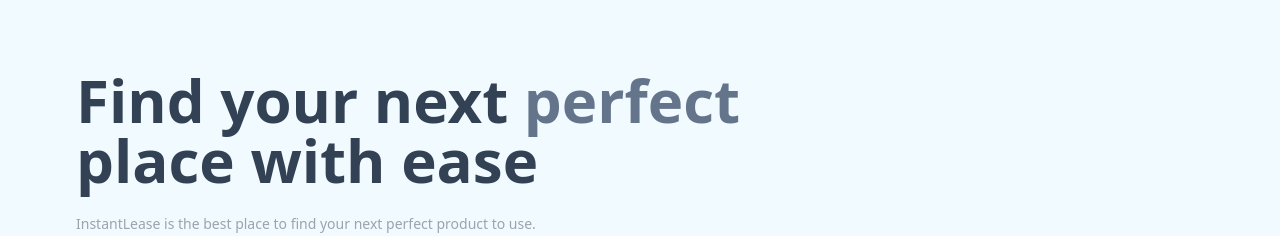
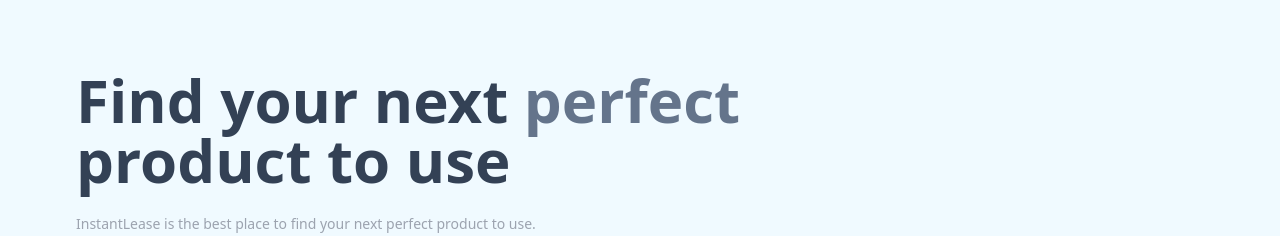
Before and after one commit to abdulrahmans0414/InstantLease, a React (Vite) app in the folder client/: page / in a window 1280 px wide. Shown: the part 194-430 px from the top of the page. Built offline with nearby package versions, Linux system fonts and the light colour scheme; no server answers.

Commit message:
edit header text

```diff
--- a/client/src/pages/Home.jsx
+++ b/client/src/pages/Home.jsx
@@ -56,7 +56,7 @@ export default function Home() {
         <h1 className='text-slate-700 font-bold text-3xl lg:text-6xl'>
           Find your next <span className='text-slate-500'>perfect</span>
           <br />
-          place with ease
+          product to use
         </h1>
         <div className='text-gray-400 text-xs sm:text-sm'>
         InstantLease is the best place to find your next perfect product to use.
```
